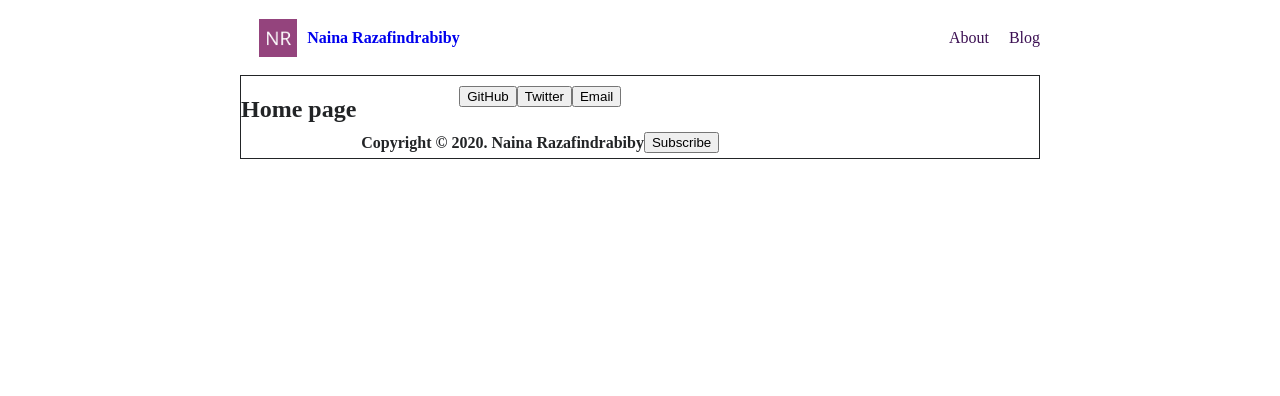
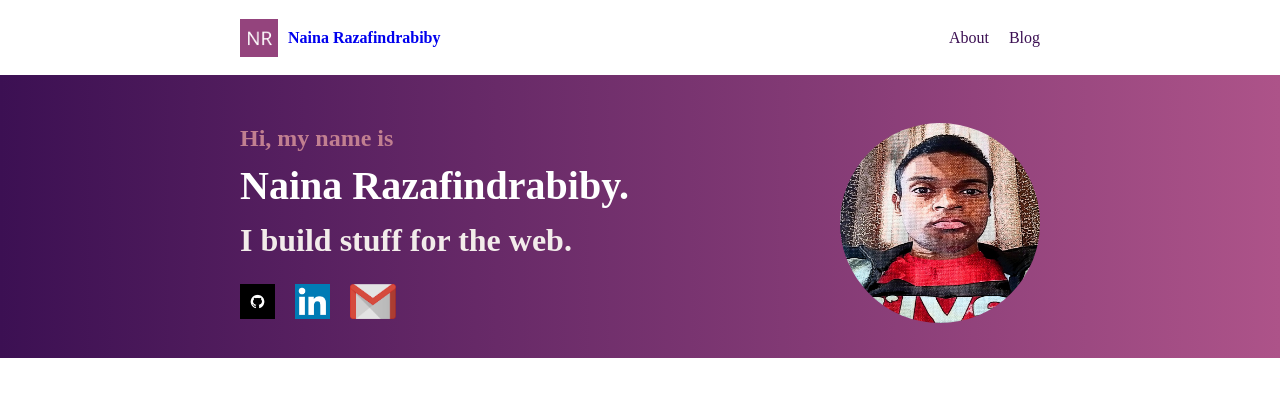
Before and after one commit to nainarazz/nainacodes.com-old, a Gatsby site: page / in a window 1280 px wide. Built offline with nearby package versions, Linux system fonts and the light colour scheme; Gatsby itself is replaced by a stand-in of ours.

Commit message:
add hero component to index page

```diff
--- /dev/null
+++ b/src/components/hero/hero.component.jsx
@@ -0,0 +1,36 @@
+import React from 'react';
+import { Content, Intro, Photo, SocialIcon, SocialIconContainer, HeaderColor } from './hero.style';
+
+const Hero = () => {
+  return (
+    <>
+      <HeaderColor>
+        <Content>
+          <Intro>
+            <h3>Hi, my name is</h3>
+            <h1>Naina Razafindrabiby.</h1>
+            <h2>I build stuff for the web.</h2>
+            <SocialIconContainer>
+              <SocialIcon href="https://github.com/nainarazz" target="_blank" rel="noreferrer">
+                <img src="/images/github-logo-square.png" alt="github" />
+              </SocialIcon>
+              <SocialIcon href="https://linkedin.com/in/nainarazz" target="_blank" rel="noreferrer">
+                <img src="/images/linkedin-logo.png" alt="linkedin" />
+              </SocialIcon>
+              <SocialIcon href="&#109;&#97;&#105;&#108;&#116;&#111;&#58;&#110;&#97;&#105;&#110;&#97;&#114;&#97;&#122;&#122;&#64;&#103;&#109;&#97;&#105;&#108;&#46;&#99;&#111;&#109;">
+                <img src="/images/email-logo.png" alt="email" />
+              </SocialIcon>
+            </SocialIconContainer>
+          </Intro>
+          <Photo
+            src="/images/profile-pic.jpg"
+            srcSet="/images/profile-pic_w331.jpg 331w, /images/profile-pic_w519.jpg 519w, /images/profile-pic_w740.jpg 740w"
+            alt="profile photo"
+          />
+        </Content>
+      </HeaderColor>
+    </>
+  );
+};
+
+export default Hero;
--- /dev/null
+++ b/src/components/hero/hero.style.jsx
@@ -0,0 +1,100 @@
+import styled from 'styled-components';
+import themeColor from '../../config/theme';
+// eslint-disable-next-line import/no-named-as-default
+import media from '../../config/media';
+
+const { brand, color } = themeColor;
+
+export const HeaderColor = styled.div`
+  background-color: ${brand.mainBrand};
+  background: linear-gradient(to right, ${brand.darkShade}, ${brand.mainBrand});
+  color: #fff;
+  padding: 120px 2rem 2rem;
+`;
+
+export const Content = styled.div`
+  display: flex;
+  width: 100%;
+  max-width: 800px;
+  margin: auto;
+  flex-direction: column-reverse;
+  align-items: center;
+
+  ${media.desktop`
+  flex-direction: row;
+    justify-content: space-between;
+  `}
+`;
+
+export const Intro = styled.div`
+  line-height: 1.5;
+  text-align: center;
+
+  h1 {
+    margin: 0;
+    font-size: 1.5rem;
+    color: ${color.white};
+  }
+
+  h2 {
+    margin: 0;
+    color: ${brand.lightShade};
+    font-size: 1.3rem;
+  }
+
+  h3 {
+    margin: 0;
+    color: ${brand.lightAccent};
+    font-size: 1.1rem;
+  }
+
+  ${media.phone`
+  h1 {
+    font-size: 1.7rem;
+  }
+
+  h2 {
+    font-size: 1.5rem;
+  }
+
+  h3 {
+    font-size: 1.3rem;
+  }
+  `}
+
+  ${media.phablet`
+  h1 {
+    font-size: 2.5rem;
+  }
+
+  h2 {
+    font-size: 2rem;
+  }
+
+  h3 {
+    font-size: 1.5rem;
+  }
+  `}
+
+  ${media.desktop`
+  text-align: left;
+    margin-right: 15%;
+  `}
+`;
+
+export const SocialIconContainer = styled.div`
+  margin-top: 20px;
+`;
+
+export const SocialIcon = styled.a`
+  text-decoration: none;
+  margin-right: 20px;
+  img {
+    height: 35px;
+  }
+`;
+export const Photo = styled.img`
+  width: 200px;
+  height: 200px;
+  border-radius: 50%;
+`;
--- a/src/components/navbar/navbar.style.jsx
+++ b/src/components/navbar/navbar.style.jsx
@@ -27,7 +27,7 @@ export const Nav = styled.div`
   color: ${brand.darkShade};
   max-width: 800px;
   margin: auto;
-  ${media.tablet`padding: 0 0 0 1.2em;`}
+  ${media.desktop`padding: 0;`}
 `;
 
 export const Logo = styled.div`
--- a/src/config/theme.js
+++ b/src/config/theme.js
@@ -6,6 +6,11 @@ const brand = {
     darkShade: '#3c1053',
 };
 
+const color = {
+    white: '#ffffff'
+};
+
 export default {
-    brand
+    brand,
+    color
 };
--- a/src/layout/index.component.jsx
+++ b/src/layout/index.component.jsx
@@ -5,7 +5,6 @@ import { MDXProvider } from '@mdx-js/react';
 import config from '../../data/SiteConfig';
 import NavBar from '../components/navbar/navbar.component';
 import { LayoutContainer } from './index.style';
-import Footer from '../components/Footer/Footer';
 
 const GlobalStyle = createGlobalStyle`
   * {
@@ -35,7 +34,6 @@ const MainLayout = ({ children }) => {
       <LayoutContainer>
         <GlobalStyle />
         <MDXProvider>{children}</MDXProvider>
-        <Footer config={config} />
       </LayoutContainer>
     </>
   );
--- a/src/layout/index.style.jsx
+++ b/src/layout/index.style.jsx
@@ -3,7 +3,6 @@ import styled from 'styled-components';
 // eslint-disable-next-line import/prefer-default-export
 export const LayoutContainer = styled.div`
   display: flex;
-  border: 1px solid;
   margin: auto;
   margin-top: 75px;
   max-width: 800px;
--- a/src/pages/index.jsx
+++ b/src/pages/index.jsx
@@ -3,14 +3,17 @@ import Helmet from 'react-helmet';
 import Layout from '../layout/index.component';
 import config from '../../data/SiteConfig';
 import SEO from '../components/SEO/SEO';
+import Hero from '../components/hero/hero.component';
 
 const HomePage = () => {
   return (
-    <Layout>
-      <SEO />
-      <Helmet title={`${config.siteTitle}`} />
-      <h2>Home page</h2>
-    </Layout>
+    <>
+      <Hero />
+      <Layout>
+        <SEO />
+        <Helmet title={`${config.siteTitle}`} />
+      </Layout>
+    </>
   );
 };
 
```
Also changed, not shown: static/images/email-logo.png (added), static/images/github-logo-square.png (added), static/images/linkedin-logo.png (added), static/images/profile-pic.jpg (added), static/images/profile-pic_w331.jpg (added), static/images/profile-pic_w519.jpg (added), static/images/profile-pic_w740.jpg (added).
